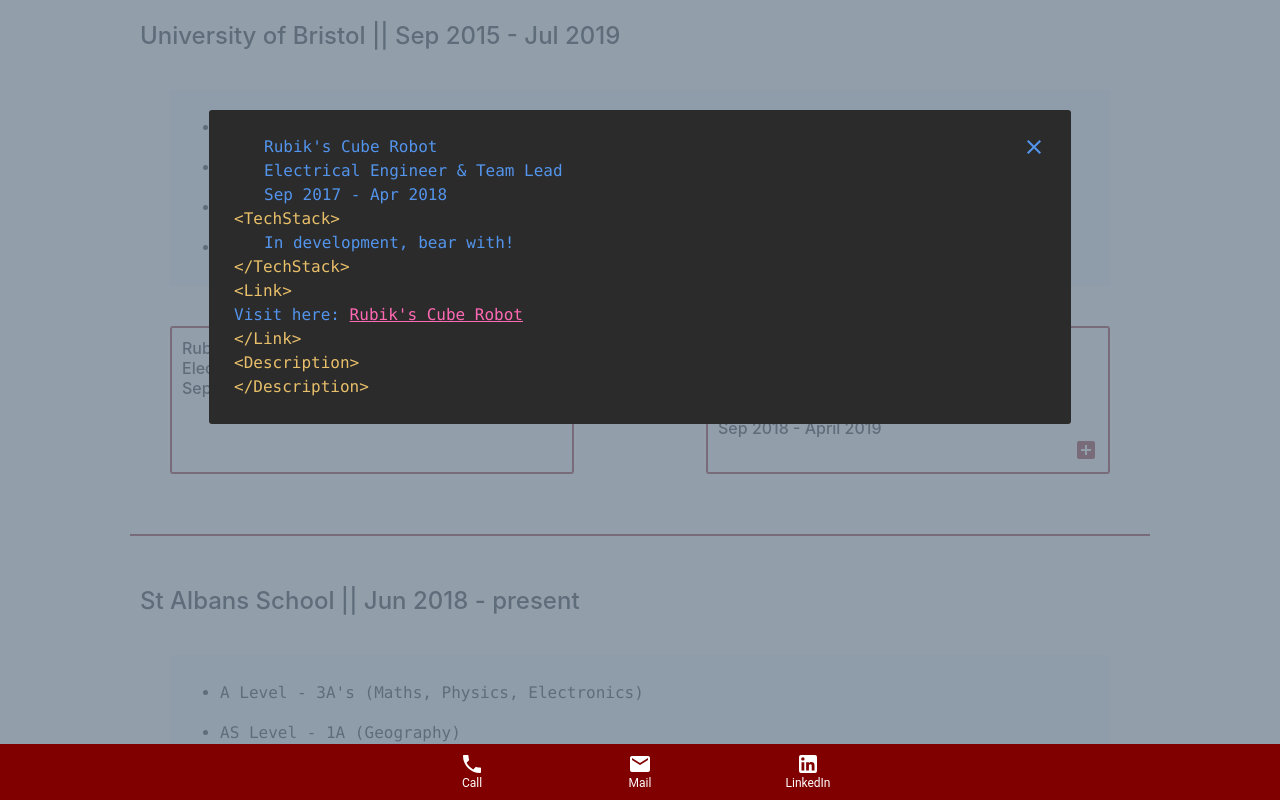
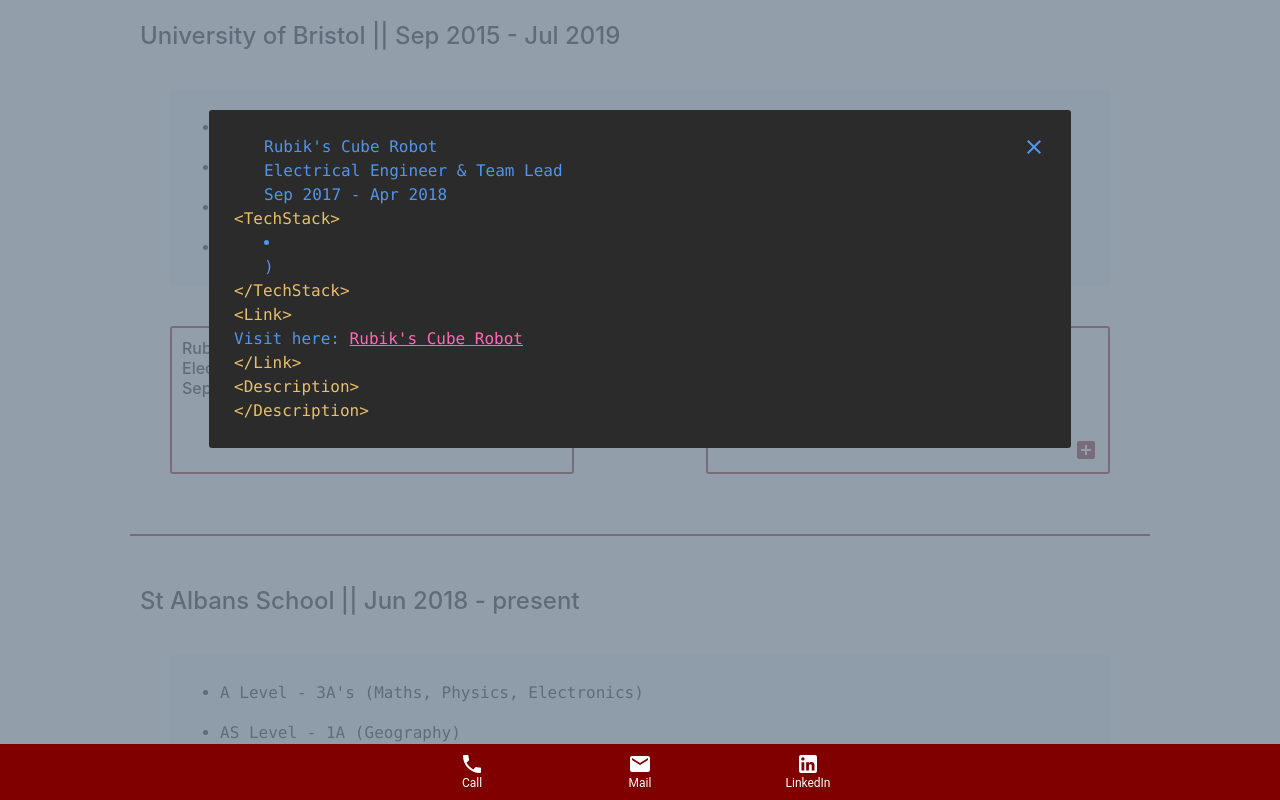
Before and after one commit to perrinjack/portfolio, a React (Create React App) app: page / in a window 1280 px wide. Both pictures are taken after a click on the element 372 px from the left and 1911 px from the top of the page. Shown: the part 1511-2311 px from the top of the page. Built offline with nearby package versions, Linux system fonts and the light colour scheme; the HTML template or start-up script is replaced by a standard one.

Commit message:
tech stack item added to content json & renders in project expand info

```diff
--- a/src/components/experience.tsx
+++ b/src/components/experience.tsx
@@ -20,6 +20,7 @@ type EmployerCardProps = {
     id: number;
     description: string;
     link: string;
+    stack: string[];
   }[];
 };
 
@@ -71,6 +72,7 @@ const Experience = ({
                       id: d.id,
                       description: d.description,
                       link: d.link,
+                      stack: d.stack,
                     },
                   ]}
                   closePopup={handleClosePopup}
--- a/src/components/projectExpand.tsx
+++ b/src/components/projectExpand.tsx
@@ -13,6 +13,7 @@ type DataProps = {
     id: number;
     description: string;
     link: string;
+    stack: string[];
   }[];
   closePopup: () => void;
 };
@@ -34,7 +35,9 @@ const ProjectExpand = ({ project, closePopup }: DataProps) => {
             </div>
           </div>
           <div className="tag">{'<TechStack>'}</div>
-          <div className="tech-stack-list">In development, bear with!</div>
+          <div className="tech-stack-list">
+            <li className="tech-stack-item">{project[0].stack}</li>){' '}
+          </div>
           <div className="tag">{'</TechStack>'}</div>
           <div className="tag">{'<Link>'}</div>
           Visit here:{' '}
--- a/src/content/education.json
+++ b/src/content/education.json
@@ -14,7 +14,8 @@
         "from": "Jul 2020",
         "to": "Jul 2020",
         "description": "A carbon footprint calculator",
-        "link": "https://github.com/perrinjack/Small_Steps"
+        "link": "https://github.com/perrinjack/Small_Steps",
+        "stack": ["React.js", "Node.js"]
       },
       {
         "id": 2,
@@ -23,7 +24,8 @@
         "from": "Jun 2020",
         "to": "Jul 2020",
         "description": "",
-        "link": "https://quicknews.imfast.io/"
+        "link": "https://quicknews.imfast.io/",
+        "stack": []
       },
       {
         "id": 3,
@@ -32,7 +34,8 @@
         "from": "May 2020",
         "to": "Jul 2020",
         "description": "",
-        "link": "https://github.com/perrinjack/MakersBnB"
+        "link": "https://github.com/perrinjack/MakersBnB",
+        "stack": []
       },
       {
         "id": 4,
@@ -41,7 +44,8 @@
         "from": "Jul 2020",
         "to": "Jul 2020",
         "description": "",
-        "link": "https://github.com/perrinjack/Bank-Tech-Test-Py"
+        "link": "https://github.com/perrinjack/Bank-Tech-Test-Py",
+        "stack": []
       }
     ]
   },
@@ -60,7 +64,8 @@
         "from": "Sep 2017",
         "to": "Apr 2018",
         "description": "",
-        "link": "https://www.youtube.com/watch?v=ekkY4wNfVEE"
+        "link": "https://www.youtube.com/watch?v=ekkY4wNfVEE",
+        "stack": []
       },
       {
         "id": 6,
@@ -69,7 +74,8 @@
         "from": "Sep 2018 ",
         "to": "April 2019",
         "description": "",
-        "link": "https://drive.google.com/file/d/1gchx9IfKAtoCPV8vZSDL4GZZp8em7hbB/view"
+        "link": "https://drive.google.com/file/d/1gchx9IfKAtoCPV8vZSDL4GZZp8em7hbB/view",
+        "stack": []
       }
     ]
   },
```
